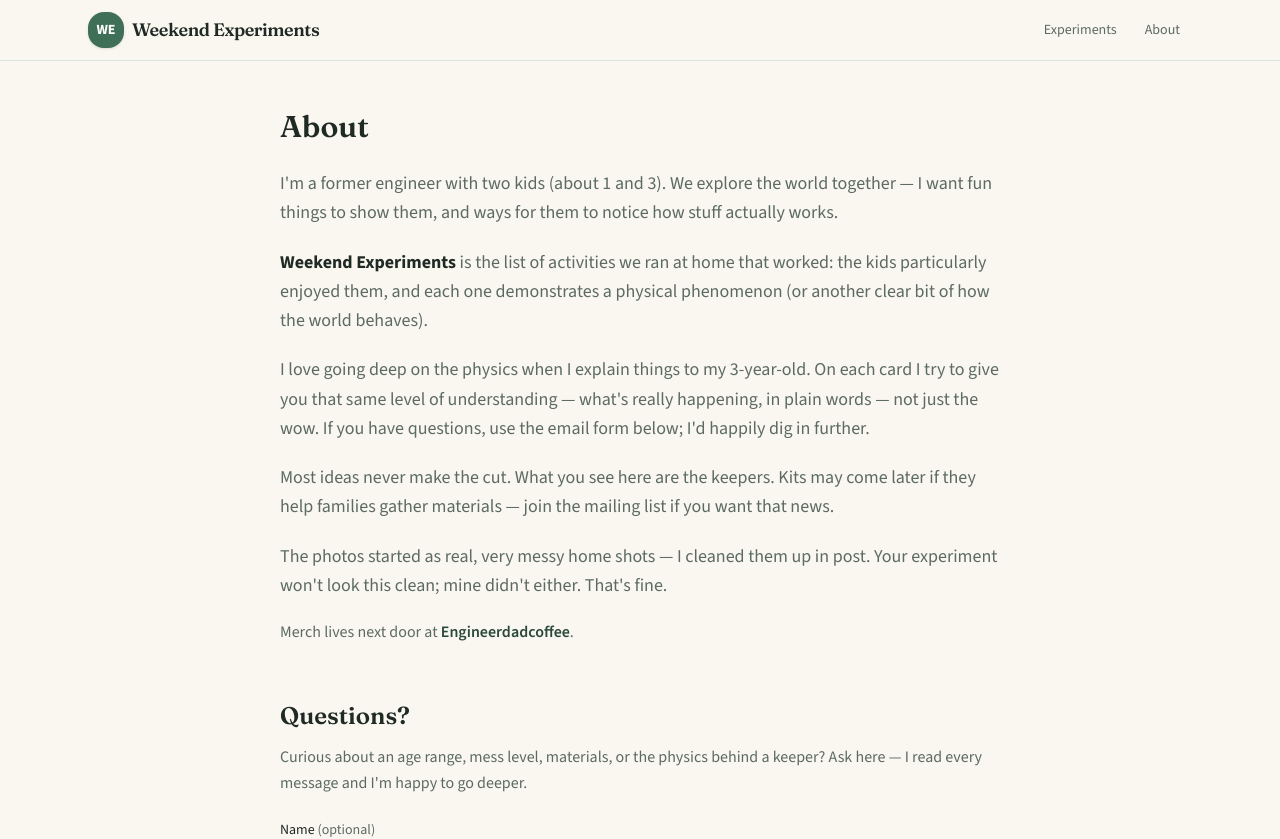
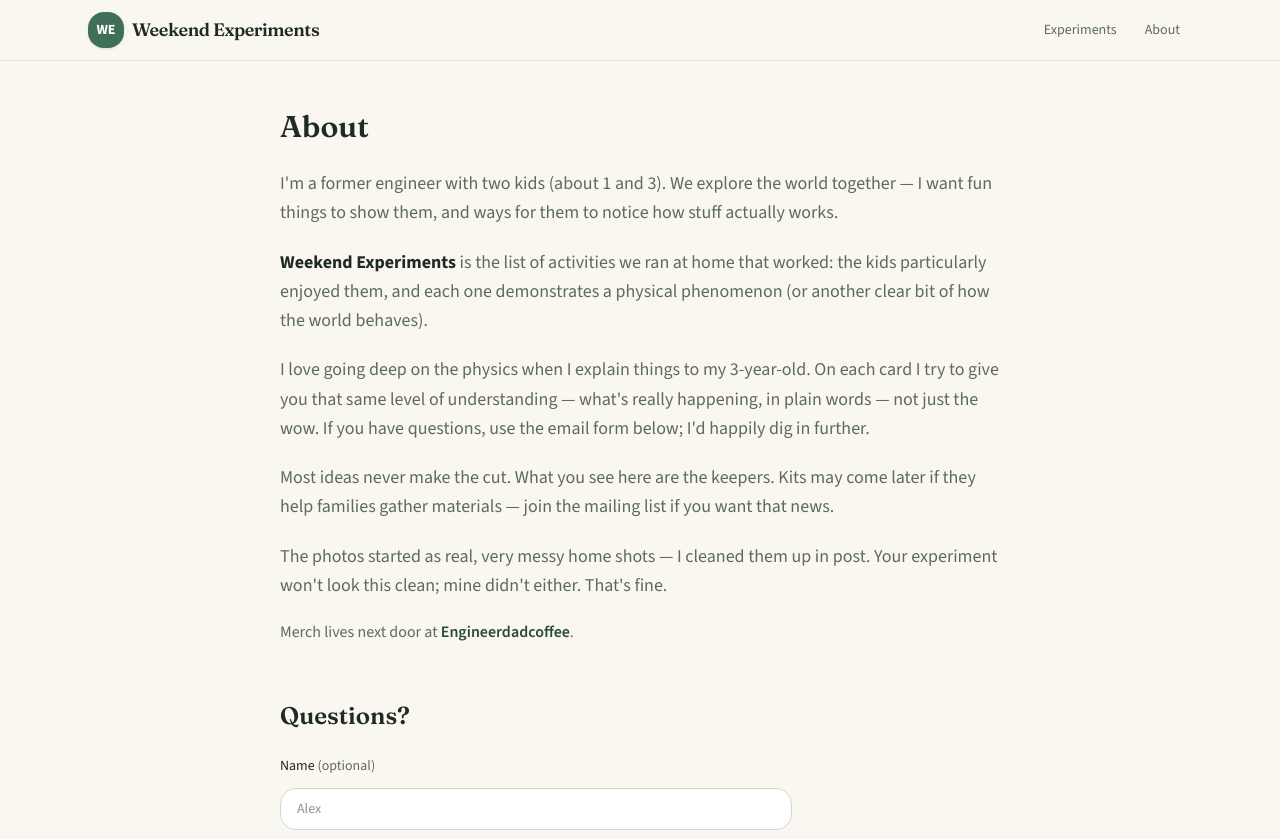
Before and after one commit to Nicolas-dovetta/little-lab-web, a Next.js app: page /about in a window 1280 px wide. Shown: the top 839 px of the page. Built offline with nearby package versions, Linux system fonts and the light colour scheme; no server answers; the database is empty.

Commit message:
About: drop redundant Questions blurb under contact form

```diff
--- a/src/app/about/page.tsx
+++ b/src/app/about/page.tsx
@@ -52,10 +52,6 @@ export default async function AboutPage() {
 
       <section id="contact" className="mt-14 scroll-mt-24">
         <h2 className="font-display text-2xl font-semibold text-ink">Questions?</h2>
-        <p className="mt-3 text-base leading-relaxed text-ink-muted">
-          Curious about an age range, mess level, materials, or the physics behind a keeper? Ask
-          here — I read every message and I&apos;m happy to go deeper.
-        </p>
         <div className="mt-6">
           <ContactForm source="about" />
         </div>
```
